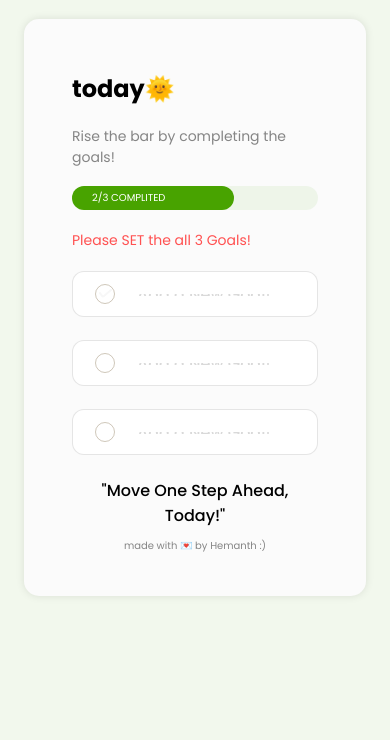
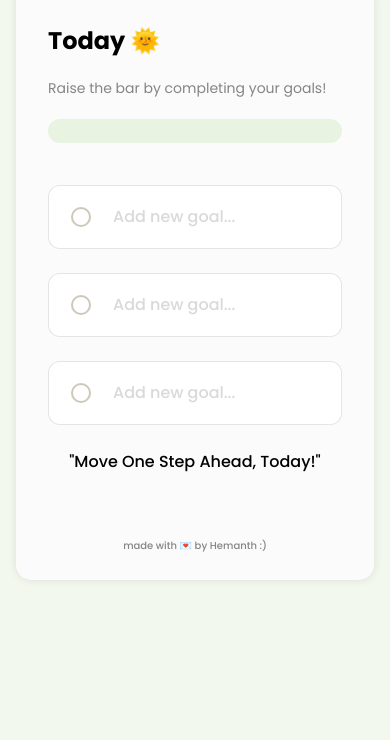
Before and after one commit to hemanthsaikaturi/daily-Comissions, a plain HTML site: page index.html in a window 390 px wide. Shown: the part 104-844 px from the top of the page. Drawn offline with Linux system fonts and the light colour scheme.

Commit message:
script has been updated

```diff
--- a/index.html
+++ b/index.html
@@ -15,28 +15,63 @@
   </head>
   <body>
     <main>
-        <h1 class="title">focus on <span>today</span></h1>
+      <h1 class="title">Focus on <span>Today</span></h1>
       <div class="app-container">
-            <h2 class="sub-title">today🌞</h2>
-            <p class="progress-lebel">Rise the bar by completing the goals!</p>
+        <h2 class="subtitle">
+          <span>Today 🌞</span>
+        </h2>
+        <p class="progress-label">Raise the bar by completing your goals!</p>
         <div class="progress-bar">
-                <div class="progress-value">2/3 COMPLITED</div>
+          <div class="progress-value">
+            <span>2/3 Completed</span>
           </div>
-            <p class="error-lebel">Please SET the all 3 Goals!</p>
+          <p class="error-label">Please set all the 3 goals!</p>
+        </div>
+
         <div class="goal-container">
-              <div class="custom-checkbox "><img src="image/check-icon.svg"></div>
-              <input class="goal-input " type="text" placeholder="Add a New Goal!">
+          <div class="custom-checkbox">
+            <img
+              class="check-icon"
+              src="image/check-icon.svg"
+              alt="check-icon"
+            />
+          </div>
+          <input
+            class="goal-input"
+            type="text"
+            placeholder="Add new goal... "
+          />
         </div>
         <div class="goal-container">
-              <div class="custom-checkbox "><img class="check-icon" src="image/check-icon.svg"></div>
-              <input class="goal-input" type="text" placeholder="Add a New Goal!">
+          <div class="custom-checkbox">
+            <img
+              class="check-icon"
+              src="image/check-icon.svg"
+              alt="check-icon"
+            />
+          </div>
+          <input
+            class="goal-input"
+            type="text"
+            placeholder="Add new goal... "
+          />
         </div>
         <div class="goal-container">
-              <div class="custom-checkbox "><img class="check-icon" src="image/check-icon.svg"></div>
-              <input class="goal-input " type="text" placeholder="Add a New Goal!">
+          <div class="custom-checkbox">
+            <img
+              class="check-icon"
+              src="/image/check-icon.svg"
+              alt="check-icon"
+            />
+          </div>
+          <input
+            class="goal-input"
+            type="text"
+            placeholder="Add new goal... "
+          />
         </div>
         <p class="quote">"Move One Step Ahead, Today!"</p>
-            <P class="credits">made with 💌 by Hemanth :)</P>
+        <p class="credits">made with 💌 by Hemanth :)</p>
       </div>
     </main>
   </body>
--- a/main.js
+++ b/main.js
@@ -0,0 +1,26 @@
+const checkBoxList = document.querySelectorAll('.custom-checkbox')
+const inputFields = document.querySelectorAll('.goal-input')
+const errorLabel = document.querySelector('.error-label')
+const progressBar = document.querySelector('.progress-bar')
+const progressValue = document.querySelector('.progress-value')
+
+checkBoxList.forEach((checkbox) => {
+  checkbox.addEventListener('click', (e) => {
+    const allGoalsAdded = [...inputFields].every(function (input) {
+      return input.value
+    })
+
+    if (allGoalsAdded) {
+      checkbox.parentElement.classList.toggle('completed')
+      progressValue.style.width = '33.33%'
+    } else {
+        progressBar.classList.add('show-error')
+    }
+  })
+})
+
+inputFields.forEach((input) => {
+    input.addEventListener('focus', () => {
+        progressBar.classList.remove('show-error')
+    })
+})
--- a/style.css
+++ b/style.css
@@ -2,100 +2,102 @@
   box-sizing: border-box;
 }
 
-body{
+body {
   background-color: rgba(72, 163, 0, 0.07);
-    font-family: 'poppins' ,sans-serif;
-}
-
-h1 {
-    font-size: 64px;
-    color: #48A300;
-}
-
-span {
-    color: #61481c;
-}
-
-.title {
-    font-size: 64px;
-    color:#48A300;
-    text-align: center;
-}
-
-.headingspan {
-    font-size: 64px;
-    color: #48A300;
-    text-align: center;
+  font-family: "Poppins", sans-serif;
+  margin: 0;
 }
 
 main {
   padding: 0 16px 32px;
 }
 
+.title {
+  font-size: 64px;
+  color: #48a300;
+  text-align: center;
+}
+
+.title span {
+  color: #61481c;
+}
+
 .app-container {
   background-color: #fbfbfb;
+  max-width: 660px;
   margin-inline: auto;
-    max-width: 660px;
   border-radius: 15px;
   padding: 32px 48px;
   box-shadow: 0 0 8px 0px rgba(0, 0, 0, 0.1);
 }
 
-.progress-lebel {
+.sun-icon {
+  vertical-align: middle;
+  margin-left: 16px;
+}
+
+.progress-label {
+  font-size: 14px;
   color: #858585;
-    font-size: 14px;
-    margin-bottom: 18px;
-
+  margin-bottom: 20px;
 }
 
 .progress-bar {
-    height: 100%;
-    background-color: rgba(72, 163, 0, 0.07);
+  height: 30px;
+  background-color: rgba(72, 163, 0, 0.1);
   border-radius: 15px;
+  margin-bottom: 42px;
 }
 
 .progress-value {
-    height: 30px;
-    background-color: #48A300;
+  height: 100%;
+  width: 0;
+  background-color: #48a300;
   border-radius: 15px;
-    width: 66%;
-    font-weight: 500PX;
+  font-weight: 500;
   font-size: 10px;
-    color:#ffff;
-    display:flex;
+  color: #eeffe0;
+  display: flex;
   align-items: center;
+  overflow: hidden;
+}
+
+.progress-value span {
   padding-left: 20px;
 }
 
-.error-lebel {
+.error-label {
+  font-size: 12px;
   color: #ff5151;
-    font-size: 14px;
-    margin-block: 20px;
+  margin-top: 4px;
+  display: none;
+}
 
+.show-error .error-label {
+  display: block;
 }
 
 .goal-container {
+  border: 1px solid rgba(0, 0, 0, 0.1);
   border-radius: 17px;
-    border: 1px solid rgba(0, 0, 0, 0.1);
   height: 82px;
   display: flex;
-    padding: 22px 22px;
   align-items: center;
-    background-color: white;
-    margin-bottom: 46px;
+  padding: 0 22px;
+  background-color: #ffffff;
+  margin-bottom: 42px;
 }
 
 .custom-checkbox {
   width: 24px;
   height: 24px;
-    border: 1px solid rgba(97, 72, 28, 0.3);
+  border: 2px solid rgba(97, 72, 28, 0.3);
   border-radius: 50%;
   flex-shrink: 0;
   cursor: pointer;
   display: flex;
   align-items: center;
-    justify-content: center ;
-
+  justify-content: center;
 }
 
 .check-icon {
@@ -103,16 +105,14 @@ main {
 }
 
 .goal-input {
+  border: none;
   outline: none;
-    border: none;
-/*  height: 100%; */
-    align-self: stretch;
   padding-left: 22px;
   font-family: inherit;
   font-size: 16px;
+  align-self: stretch;
   width: 100%;
-    font-weight: 500    ;
-    overflow: hidden;
+  font-weight: 500;
 }
 
 .goal-input::placeholder {
@@ -120,62 +120,57 @@ main {
 }
 
 .quote {
+  font-weight: 500;
   text-align: center;
-    margin-block:8px;
-    font-weight: 500;
 }
 
 .credits {
+  font-weight: 500;
   font-size: 10px;
-    font-weight: 400;
   text-align: center;
   color: #858585;
-/*    margin-block: 54px;*/
+  margin-top: 64px;
 }
 
-.completed.custom-checkbox {
-    background-color:#48A300;
-    border-color: #48A300;
+.completed .custom-checkbox {
+  background: #48a300;
+  border-color: #48a300;
 }
 
-.completed.check-icon {
+.completed .check-icon {
   display: block;
 }
 
-.completed.goal-input {
-    color: #48A300;
-    text-decoration: line-through;
-
+.completed .goal-input {
+  color: #48a300;
+  text-decoration-line: line-through;
 }
 
+@media (max-width: 768px) {
+  .title {
+    font-size: 32px;
+  }
 
-@media (max-width:768px) {
-    .title{
-        font-size: 32px;
+  .app-container {
     padding: 16px 32px;
+  }
+
+  .goal-container {
+    height: 64px;
+    margin-bottom: 24px;
+    border-radius: 12px;
+  }
+
+  .custom-checkbox {
+    width: 20px;
+    height: 20px;
+  }
+
+  .made-with {
+    margin-top: 32px;
   }
 
   .progress-bar {
     height: 24px;
-        background-color: rgba(72, 163, 0, 0.07);
-        border-radius: 15px;
-    }
-
-    .progress-value {
-        height: 24px;
-        background-color: #48A300;
-        border-radius: 15px;
-        width: 66%;
-    }
-
-    .goal-container {
-        height: 42px;
-        margin-bottom: 23px;
-        border-radius: 12px;
-    }
-
-    .custom-checkbox {
-        height: 20px;
-        width: 20px;
   }
 }
```
Lines whose indentation alone changed are shown as unchanged.
